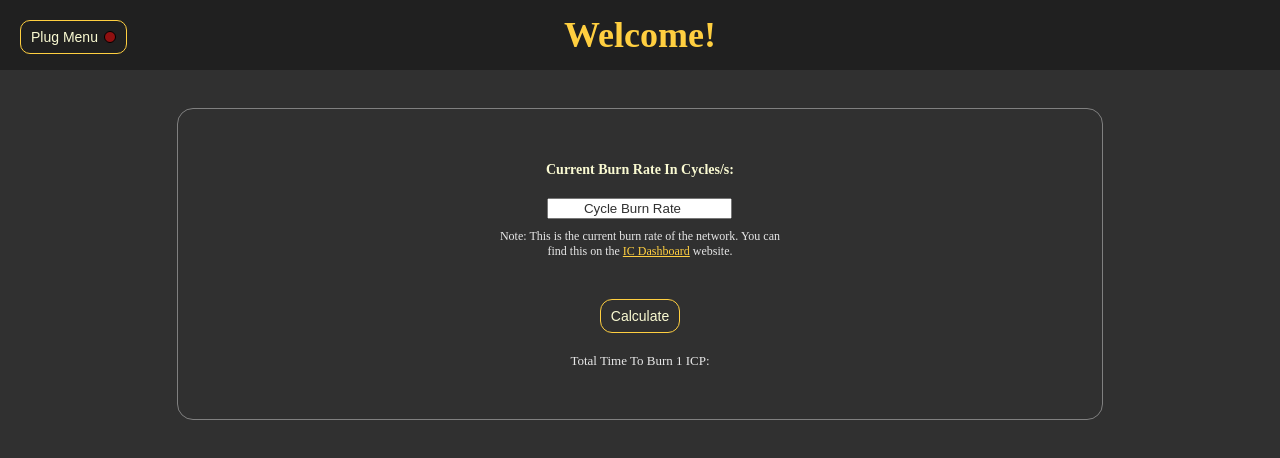
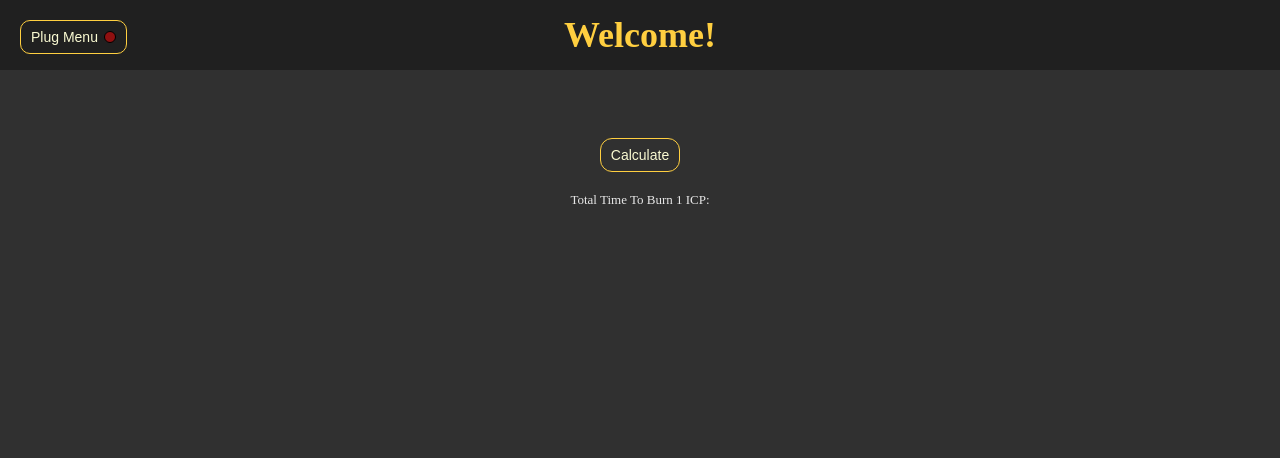
Before and after one commit to id-daniel-mccoy/burn-calc, a React (Vite) app: page / in a window 1280 px wide. Shown: the top 458 px of the page. Built offline with nearby package versions, Linux system fonts and the light colour scheme.

Commit message:
Added automatic fetches for all required data and fixed logging outputs

```diff
--- a/frontend/MainPage.tsx
+++ b/frontend/MainPage.tsx
@@ -8,7 +8,7 @@ export function MainPage() {
 
   const calculateSecondsToBurnICP = async () => {
     const conversionRate = await getConversionRate();
-    const burnRate = Number((document.getElementById("burnRate") as HTMLInputElement).value);
+    const burnRate = await getBurnRate();
     if (!burnRate) {
       alert("Please enter a burn rate");
       return;
@@ -18,6 +18,21 @@ export function MainPage() {
     const minutesRemainderDecimal = Number((minutesToBurnICP % 1).toFixed(2));
     const decimalToSeconds = Number((minutesRemainderDecimal * 60).toFixed(0));
     setTimeResult(minutesToBurnICP.toFixed(0) + " Minutes and " + decimalToSeconds.toFixed(0) + " Seconds.");
+    console.log("Updated!");
+  }
+
+  const getBurnRate = async () => {
+    const burnRateAPI:string = "https://ic-api.internetcomputer.org/api/v3/metrics/cycle-burn-rate";
+    function httpGet(theUrl: string) {
+      let xmlHttpReq = new XMLHttpRequest();
+      xmlHttpReq.open("GET", theUrl, false);
+      xmlHttpReq.send(null);
+      return xmlHttpReq.responseText;
+    }
+    const result = httpGet(burnRateAPI);
+    const jsonResponse = JSON.parse(result);
+    const finalResponse = Number(jsonResponse.cycle_burn_rate[0][1]).toFixed(0);
+    return Number(finalResponse);
   }
 
   const getConversionRate = async () => {
@@ -42,11 +57,6 @@ export function MainPage() {
         <PlugWallet />
       </div>
       <div className="content">
-        <div className="inputContainer">
-          <h6>Current Burn Rate In Cycles/s:</h6>
-          <input type="number" id="burnRate" placeholder="Cycle Burn Rate" />
-          <p style={{fontSize: "12px", width: "60%", margin: "10px"}}>Note: This is the current burn rate of the network. You can find this on the <a href="https://dashboard.internetcomputer.org/" target="_blank">IC Dashboard</a> website.</p>
-        </div>
         <button onClick={calculateSecondsToBurnICP}>Calculate</button>
         <div className="results">
           <p>Total Time To Burn 1 ICP:</p>
--- a/frontend/index.css
+++ b/frontend/index.css
@@ -36,9 +36,7 @@ html {
 .content {
     margin-top: 100px;
     height: auto;
-    width: 70%;
-    border: 1px solid gray;
-    border-radius: 16px;
+    width: 400px;
     display: flex;
     flex-direction: column;
     align-items: center;
@@ -60,6 +58,11 @@ button {
 
 button:hover {
     background-color: rgba(255,255,255,0.1);
+}
+
+input {
+    width: 30%;
+    text-align: center;
 }
 
 input::placeholder {
--- a/package.json
+++ b/package.json
@@ -1,6 +1,6 @@
 {
   "name": "ic-burn-calc",
-  "version": "1.2",
+  "version": "1.4",
   "scripts": {
     "dev": "vite",
     "build": "tsc && vite build",
```
Also changed, not shown: 1 other file (tests, documents, lock files or other folders).
